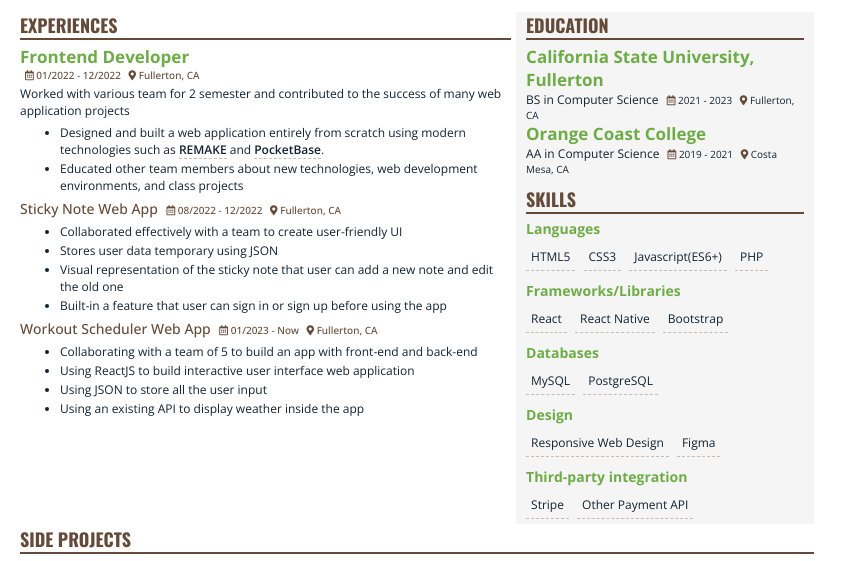
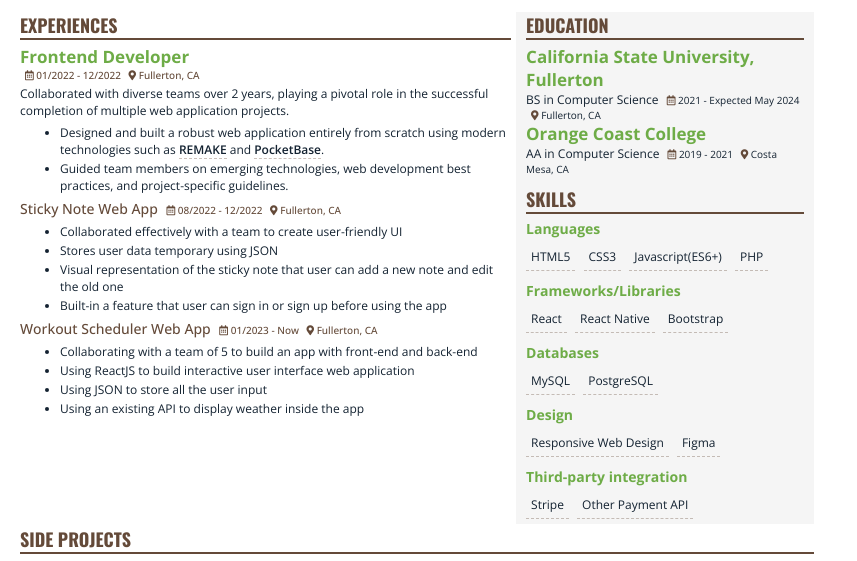
Before and after one commit to Chingsan53/resume, a website: page src/index.html in a window 1280 px wide. Shown: the part 162-723 px from the top of the page, without its empty margins (0-857 px from the left). Drawn offline with nearby package versions, Linux system fonts and the light colour scheme; files that its build step writes are made by us from their sources.

Commit message:
rewording

```diff
--- a/src/index.html
+++ b/src/index.html
@@ -56,17 +56,16 @@
                         </div>
 
                         <div class="description">
-                            Worked with various team for 2 semester and contributed to the success of many web
-                            application
-                            projects
+                            Collaborated with diverse teams over 2 years, playing a pivotal role in the successful
+                            completion of multiple web application projects.
                         </div>
                         <ul class="more">
-                            <li>Designed and built a web application entirely from scratch
+                            <li>Designed and built a robust web application entirely from scratch
                                 using modern technologies such as
                                 <span class="underline">REMAKE</span> and <span class="underline">PocketBase</span>.
                             </li>
-                            <li>Educated other team members about new technologies, web development environments, and
-                                class projects</li>
+                            <li>Guided team members on emerging technologies, web development best practices, and
+                                project-specific guidelines.</li>
 
                         </ul>
                     </div>
@@ -148,7 +147,7 @@
                     <div class="degree">
                         BS in Computer Science
                         <span class="metadata">
-                            <i class="far fa-calendar-alt"></i> 2021 - 2023
+                            <i class="far fa-calendar-alt"></i> 2021 - Expected May 2024
                             <i class="fas fa-map-marker-alt pin"></i> <span>Fullerton, CA</span>
                         </span>
                     </div>
```
